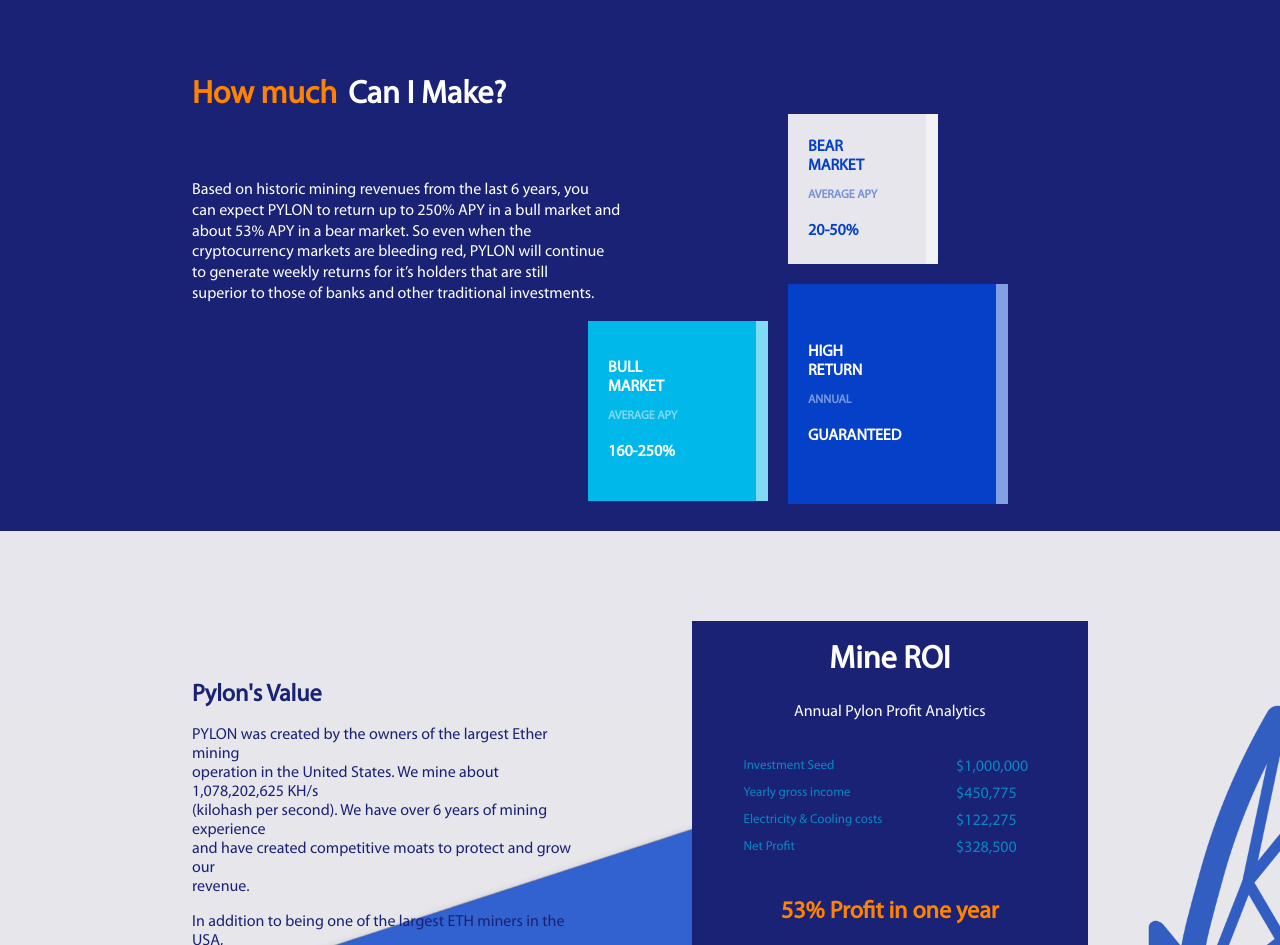
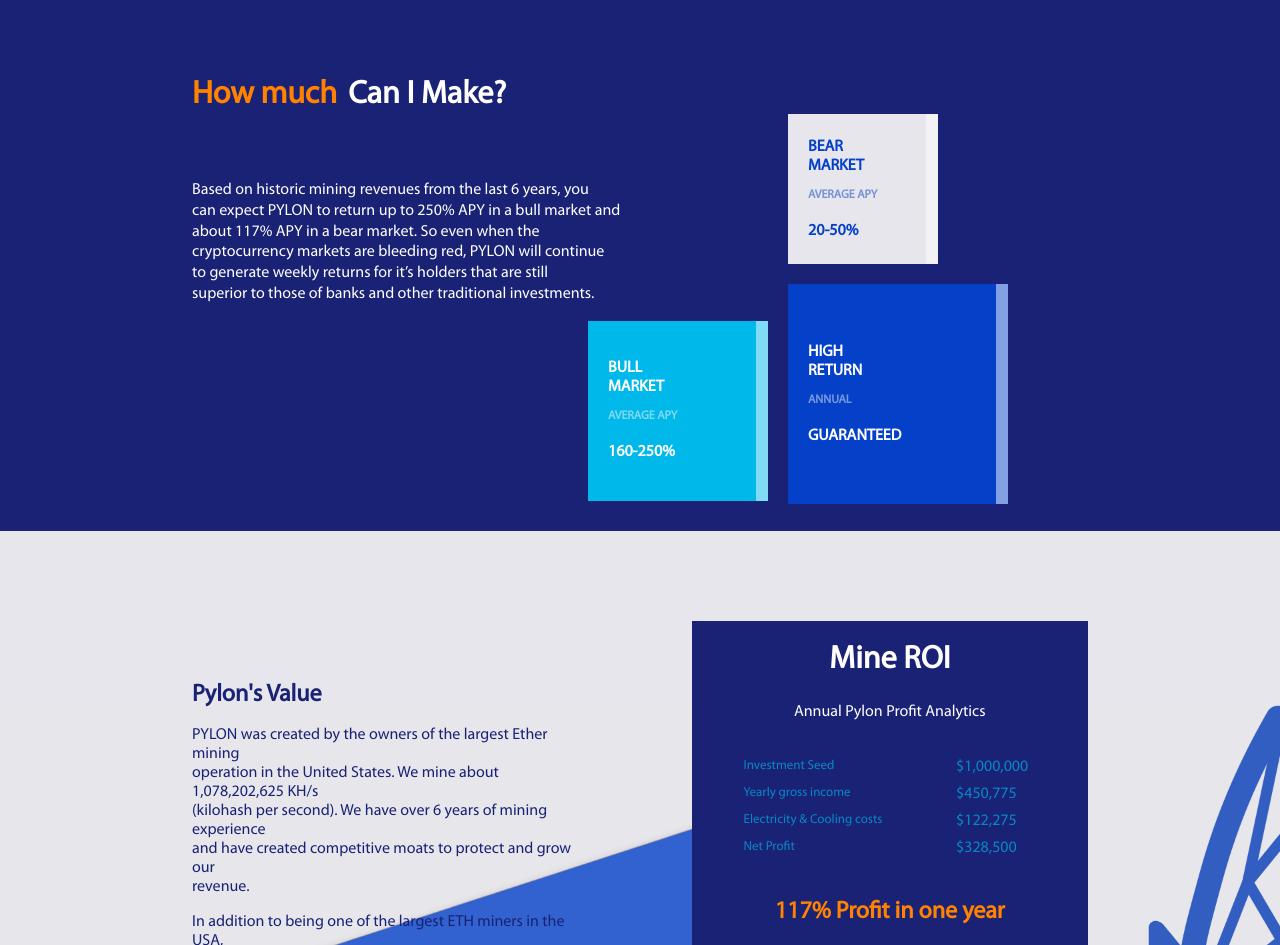
Before and after one commit to newcho/pylon-ui, a React (Create React App) app: page / in a window 1280 px wide. Shown: the part 1187-2132 px from the top of the page. Built offline with nearby package versions, Linux system fonts and the light colour scheme; no server answers; what javascript-time-ago would draw is missing.

Commit message:
fix vault

```diff
--- a/src/components/farm/Stake/index.js
+++ b/src/components/farm/Stake/index.js
@@ -143,8 +143,14 @@
             />
           </div>
           <div className="stake-header-section">
+            {type!="FDI"?<TextBlock
+              title={item.tokenName == "PYLON" ? "160%" : "213%"}
+              content="Vault APY"
+              colorTitle="#fd8300"
+              colorContent="#00b9ea"
+            />:""}
             <TextBlock
-              title="53%"
+              title="117%"
               content={type == "FDI" ? "APY" : "Mining Seed APY"}
               colorTitle="#fd8300"
               colorContent="#00b9ea"
--- a/src/containers/Home/index.jsx
+++ b/src/containers/Home/index.jsx
@@ -91,7 +91,7 @@
                   can expect PYLON to return up to 250% APY in a bull market and
                   {` `}
                   <br />
-                  about 53% APY in a bear market. So even when the{` `}
+                  about 117% APY in a bear market. So even when the{` `}
                   <br />
                   cryptocurrency markets are bleeding red, PYLON will continue
                   {` `}
@@ -247,7 +247,7 @@
                   <span className="value border">$328,500</span>
                 </div>
               </div>
-              <span className="profit">53% Profit in one year</span>
+              <span className="profit">117% Profit in one year</span>
             </div>
           </div>
         </div>
```
